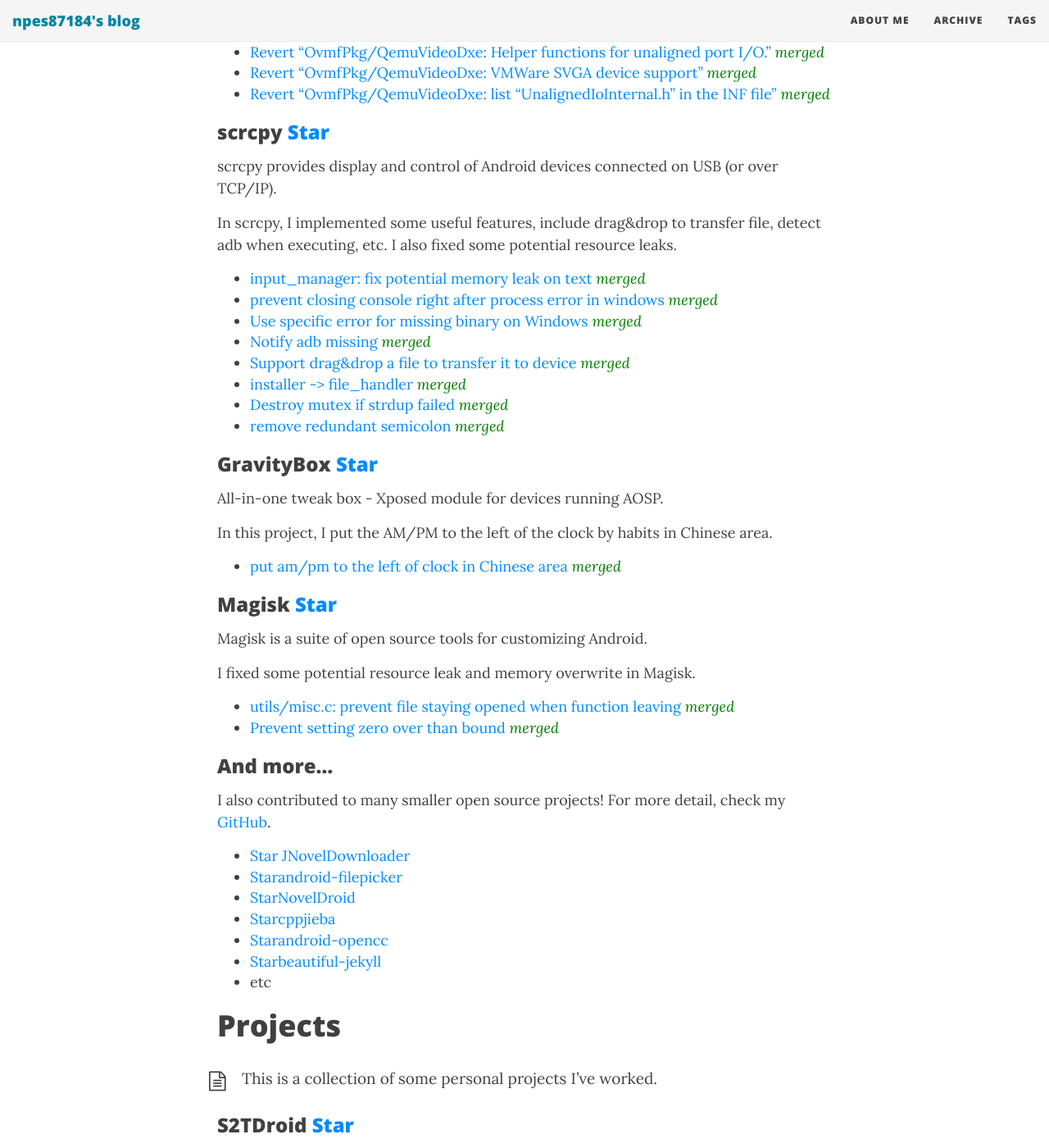
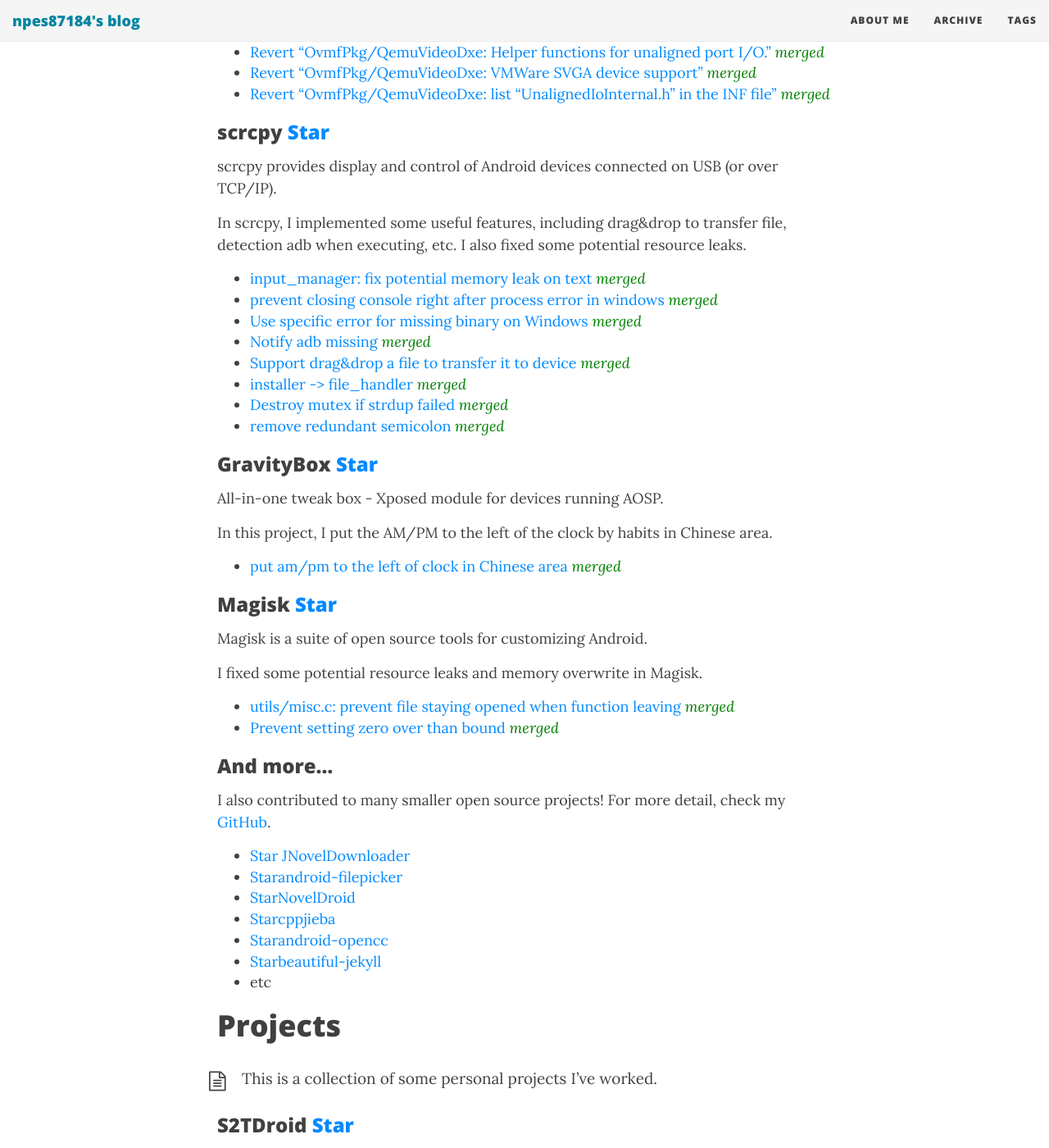
Before and after one commit to npes87184/npes87184.github.io, a Jekyll site: the page built from aboutme.md, in a window 1280 px wide and 1400 px high, scrolled down 1110 px. Shown: the whole window at 82% size. Built offline with Jekyll 4.4.1, drawn with Linux system fonts in a browser that asks for light colours; nearby versions of some CDN libraries.

Commit message:
update aboutme.md

```diff
--- a/aboutme.md
+++ b/aboutme.md
@@ -52,7 +52,7 @@
 </p>
 
 <p class="about-contribution-text">
-In scrcpy, I implemented some useful features, include drag&drop to transfer file, detect adb when executing, etc. I also fixed some potential resource leaks.
+In scrcpy, I implemented some useful features, including drag&drop to transfer file, detection adb when executing, etc. I also fixed some potential resource leaks.
 </p>
 
 * [input_manager: fix potential memory leak on text](https://github.com/Genymobile/scrcpy/commit/96056e3213b9f142cc39672186290b7495c1e0dd) <em style="color: green;">merged</em>
@@ -83,7 +83,7 @@
 </p>
 
 <p class="about-contribution-text">
-I fixed some potential resource leak and memory overwrite in Magisk.
+I fixed some potential resource leaks and memory overwrite in Magisk.
 </p>
 
 * [utils/misc.c: prevent file staying opened when function leaving](https://github.com/topjohnwu/Magisk/commit/0ab6ffefb43c38aa036e7368454a89807bfef9f7) <em style="color: green;">merged</em>
```
